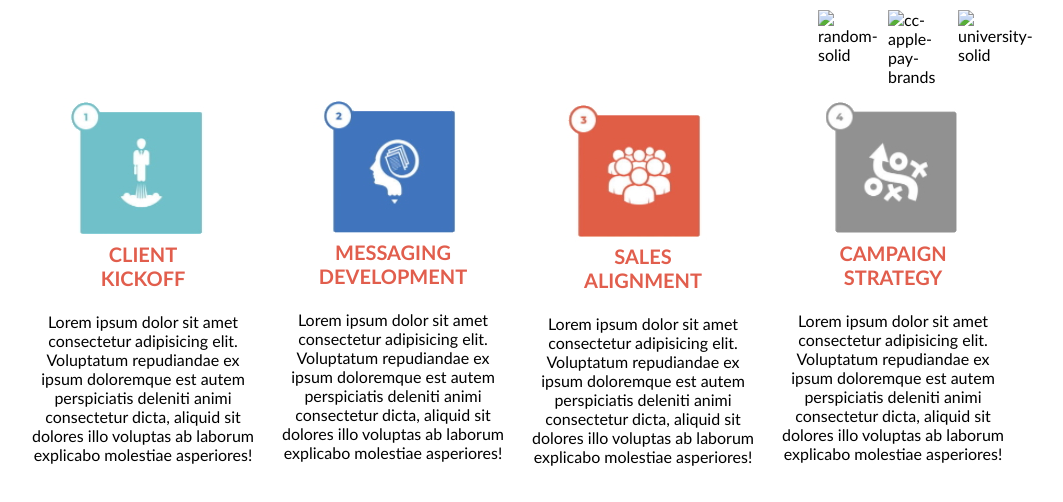
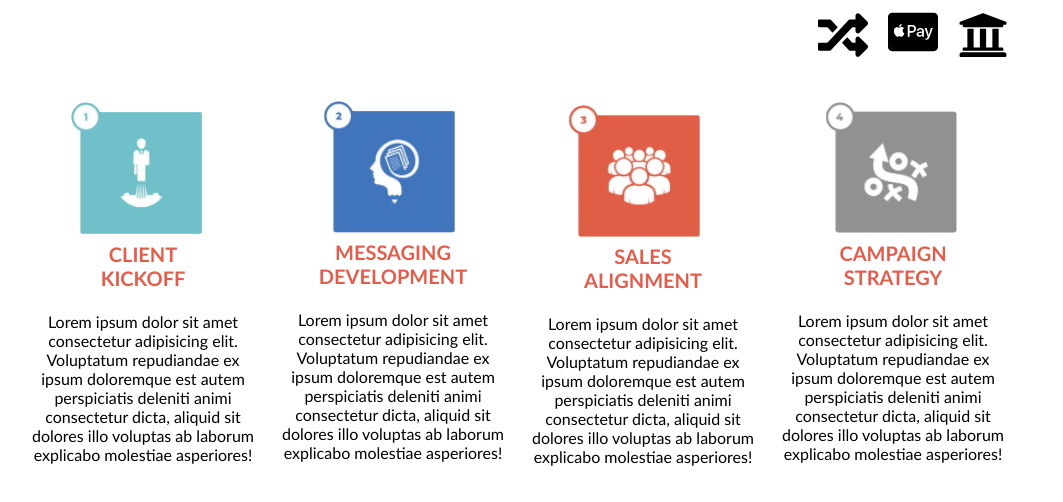
Before and after one commit to XSYTO/1-testas, a website: page index.html in a window 1280 px wide. Shown: the whole page, without its empty margins (122-1185 px from the left). Drawn offline with Linux system fonts and the light colour scheme; the site is published under a folder, as on GitHub Pages, so addresses that start at the root find nothing.

Commit message:
submit week 3 test

```diff
--- a/index.html
+++ b/index.html
@@ -10,13 +10,13 @@
 <body>
     <header>
         <div>
-            <img src="/university-solid.svg" alt="university-solid">
+            <img src="./university-solid.svg" alt="university-solid">
         </div>
         <div>
-            <img src="/cc-apple-pay-brands.svg" alt="cc-apple-pay-brands">
+            <img src="./cc-apple-pay-brands.svg" alt="cc-apple-pay-brands">
         </div>
         <div>
-            <img src="/random-solid.svg" alt="random-solid">
+            <img src="./random-solid.svg" alt="random-solid">
         </div>
     </header>
     <main class="row">
```
